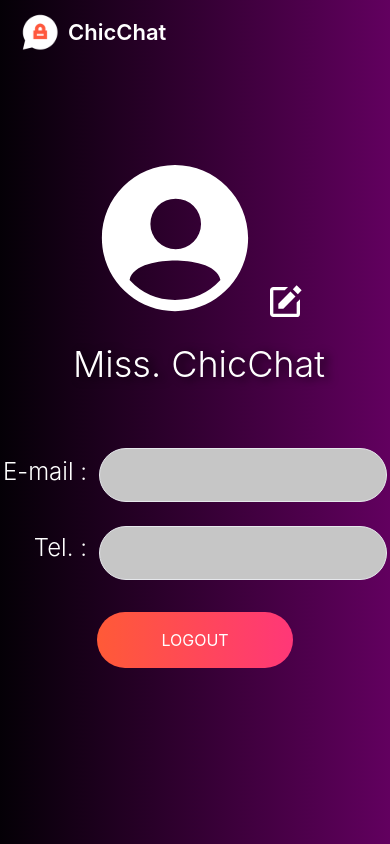
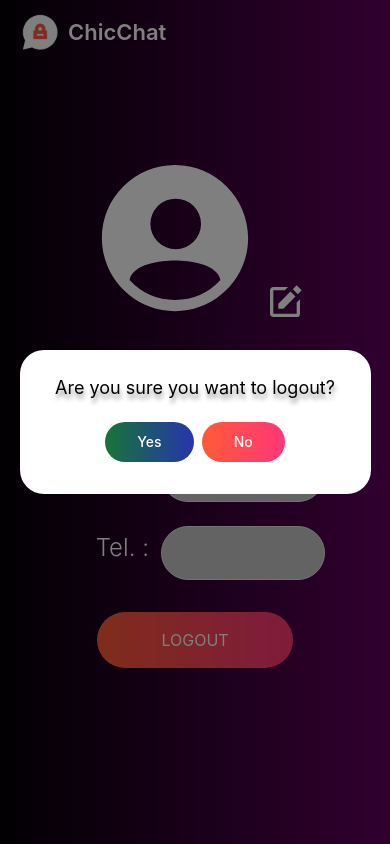
Before and after one commit to dewviee/chic-chat-frontend, a React (Vite) app: page /profile in a window 390 px wide. Both pictures are taken after a click on the button "LOGOUT". Built offline with nearby package versions, Linux system fonts and the light colour scheme.

Commit message:
make profile-page  responsive and create logout modal

```diff
--- a/package.json
+++ b/package.json
@@ -10,6 +10,8 @@
     "preview": "vite preview"
   },
   "dependencies": {
+    "@headlessui/react": "^1.7.17",
+    "@material-tailwind/react": "^2.1.2",
     "axios": "^1.5.1",
     "react": "^18.2.0",
     "react-dom": "^18.2.0",
--- a/src/Components/Profile/profile.component.jsx
+++ b/src/Components/Profile/profile.component.jsx
@@ -1,10 +1,22 @@
-import React from "react";
+import React, { useState } from "react";
 import { IoPersonCircleSharp } from 'react-icons/io5';
-
-import {BiSolidEdit } from 'react-icons/bi'
+import { BiSolidEdit } from 'react-icons/bi';
 
 const Profile = () => {
-    return(
+
+    const [isModalOpen, setModalOpen] = useState(false);
+
+    const openModal = () => {
+        setModalOpen(true);
+        document.getElementById("popup-modal");
+    };
+
+    const closeModal = () => {
+        setModalOpen(false);
+        document.getElementById("popup-modal");
+    };
+
+    return (
         <div className="flex flex-col min-h-screen">
             <div className="flex flex-row">
                 <img className="h-10 w-10 mt-3 ml-5" src="/assets/images/logo.png" alt="Logo" />
@@ -12,36 +24,28 @@ const Profile = () => {
             </div>
 
             <div className="flex flex-col flex-1 justify-center items-center">
+                <form className="w-0 h-0 sm:max-w-[60%] md:w-[45rem] md:h-[38rem] mb-20 flex flex-col items-center justify-center
+                rounded-[60px] bg-transparent md:bg-greylight shadow-[16px_19px_14px_-0_rgba(0,0,0,0.25)] relative" action="#" method="POST">
 
-                <form className="w-0 h-0 md:w-[45rem] md:h-[38rem] mb-20
-                flex flex-col items-center justify-center
-                rounded-[60px] bg-transparent md:bg-greylight  shadow-[16px_19px_14px_-0_rgba(0,0,0,0.25)] relative"
-                action="#" method="POST">
                     <div className="flex flex-row">
-                        <IoPersonCircleSharp size={180} color="white"/>
-                        <button
-                            type="button"
-                        >
-                        <BiSolidEdit size={40} md:size={50} color="white"
-                        className="mt-32 md:mt-0 md:absolute top-4 right-4" />
+                        <IoPersonCircleSharp size={180} color="white" />
+                        <button type="button">
+                        <BiSolidEdit size={40} md:size={50} color="white" className="mt-32 md:mt-0 md:absolute top-4 right-4" />
                         </button>
                     </div>
 
-
                     <div className="flex flex-col items-center justify-center">
-
                         <p className="mt-4 ml-2 font-['Inter'] font-light text-4xl text-white
-                        drop-shadow-[5px_2px_5px_rgba(0,0,0,0.8)]">Miss. ChicChat</p>
+                        drop-shadow-[5px_2px_5px_rgba(0,0,0,0.8)] whitespace-nowrap">Miss. ChicChat</p>
 
                         <div className="flex flex-row mt-16 md:mt-12">
+
                             <div className="flex flex-col">
-                                <p className="font-['Inter'] font-light text-2xl text-white
-                                mr-3 mt-2 self-end whitespace-nowrap">E-mail :</p>
-                                <p className="font-['Inter'] font-light text-2xl text-white
-                                mr-3 mt-11 self-end whitespace-nowrap">
+                                <p className="font-['Inter'] font-light text-2xl text-white mr-3 mt-2 self-end whitespace-nowrap">E-mail :</p>
+                                <p className="font-['Inter'] font-light text-2xl text-white mr-3 mt-11 self-end whitespace-nowrap">
                                 {window.innerWidth <= 768 ? "Tel. :" : "Phone Number :"}
                                 </p>
-                            </div >
+                            </div>
 
                             <div className="flex flex-col">
                                 <input
@@ -50,8 +54,8 @@ const Profile = () => {
                                 type="email"
                                 autoComplete="email"
                                 required
-                                    className="w-[18rem] md:w-96 border rounded-full md:rounded-2xl py-4 px-5
-                                    font-['Inter'] text-black leading-tight focus:outline-none focus:shadow-md bg-[#C6C6C6]"
+                                className="w-full sm:w-[18rem] md:w-96 border rounded-full md:rounded-2xl py-4 px-5 font-['Inter']
+                                text-black leading-tight focus:outline-none focus:shadow-md bg-[#C6C6C6]"
                                 />
 
                                 <input
@@ -60,23 +64,66 @@ const Profile = () => {
                                 type="number"
                                 autoComplete="phoneNumber"
                                 required
-                                    className="w-[18rem] md:w-96 border rounded-full md:rounded-2xl py-4 px-5 mt-6
-                                    font-['Inter'] text-black leading-tight focus:outline-none focus:shadow-md bg-[#C6C6C6]"
+                                className="w-full md:w-96 border rounded-full md:rounded-2xl py-4 px-5 mt-6 font-['Inter']
+                                text-black leading-tight focus:outline-none focus:shadow-md bg-[#C6C6C6]"
                                 />
                             </div>
                         </div>
 
-                        <div>
-                            <button className="font-['Inter'] text-white py-4 px-16 mt-8 md:mt-16
-                            rounded-full bg-gradient-to-r from-orange to-pink mx-8"
-                            type="button">LOGOUT</button>
+                        <button
+                        className="font-['Inter'] text-white py-4 px-16 mt-8 md:mt-16 rounded-full
+                        bg-gradient-to-r from-orange to-pink mx-8"
+                        type="button"
+                        onClick={openModal}
+                        >
+                        LOGOUT
+                        </button>
+
+                        {isModalOpen && (
+                            <div className="fixed inset-0 flex items-center justify-center z-50">
+                                <div
+                                    className="fixed inset-0 bg-black opacity-50"
+                                    onClick={closeModal}
+                                ></div>
+                                <div className="relative w-full max-w-[90%] sm:max-w-[60%] md:max-w-[40%] lg:max-w-md">
+                                    <div className="relative bg-white rounded-3xl">
+                                        <div className="p-6 text-center">
+                                            <h3 className="font-['Inter'] mb-5 text-lg md:text-xl lg:text-2xl font-normal
+                                            text-black drop-shadow-[1px_5px_2px_rgba(0,0,0,0.40)]">
+                                            Are you sure you want to logout?
+                                            </h3>
+
+                                            <div className="flex flex-row justify-center items-center space-x-2
+                                            md:space-x-10 mt-4 md:mt-10">
+                                                <button
+                                                    className="items-center text-center font-['Inter'] font-medium text-sm md:text-md text-white
+                                                    bg-gradient-to-r from-green to-blue
+                                                    rounded-3xl inline-flex px-8 md:px-12 py-2.5 md:py-2.5 mr-0 md:mr-2 mb-2 md:mb-0"
+                                                    type="button"
+                                                    onClick={closeModal}
+                                                >
+                                                    Yes
+                                                </button>
+                                                <button
+                                                    className="font-['Inter'] font-medium text-sm md:text-md text-white
+                                                    bg-gradient-to-r from-orange to-pink
+                                                    rounded-3xl px-8 md:px-12 py-2.5 md:py-2.5 mr-0 md:mr-2 mb-2 md:mb-0"
+                                                    type="button"
+                                                    onClick={closeModal}
+                                                >
+                                                    No
+                                                </button>
                                             </div>
-
+                                        </div>
+                                    </div>
+                                </div>
+                            </div>
+                        )}
                     </div>
                 </form>
             </div>
         </div>
-    )
-}
+    );
+};
 
 export default Profile;
```
Also changed, not shown: 1 other file (tests, documents, lock files or other folders). Lines whose indentation alone changed are shown as unchanged.
